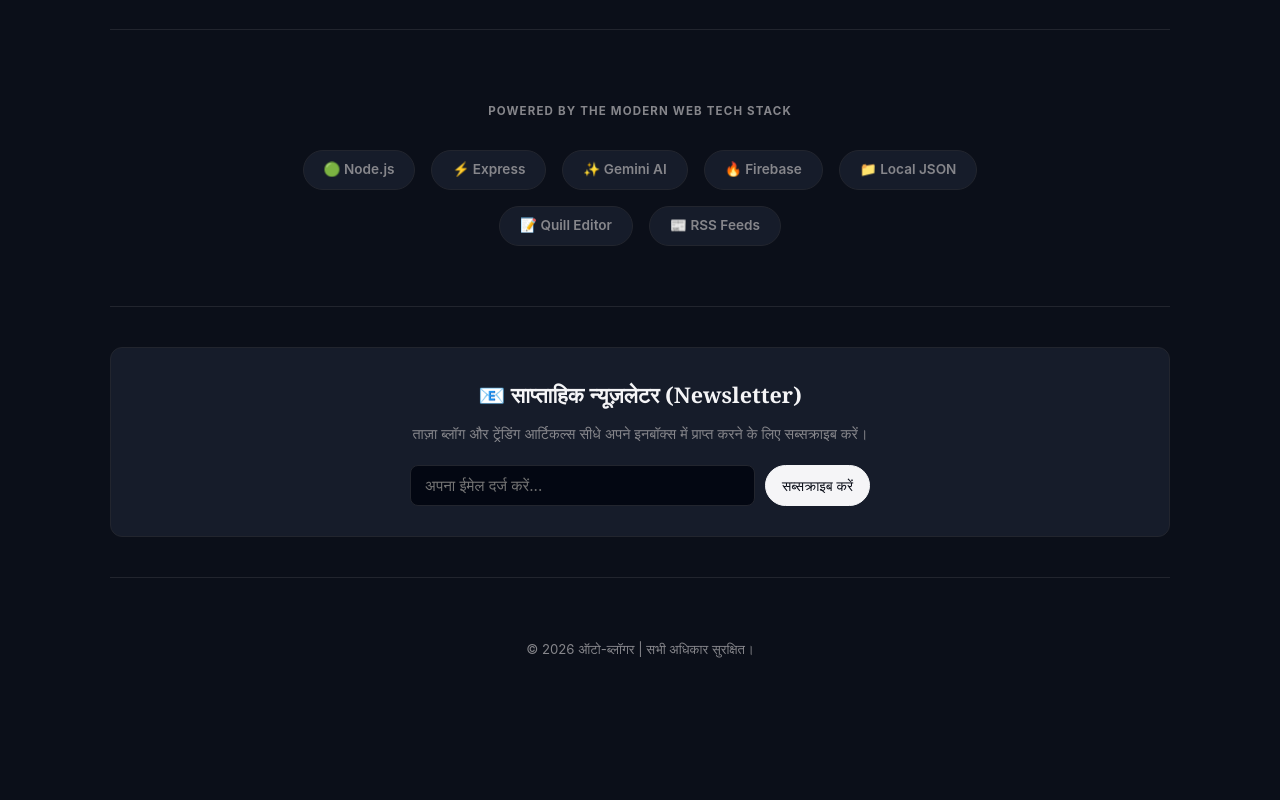
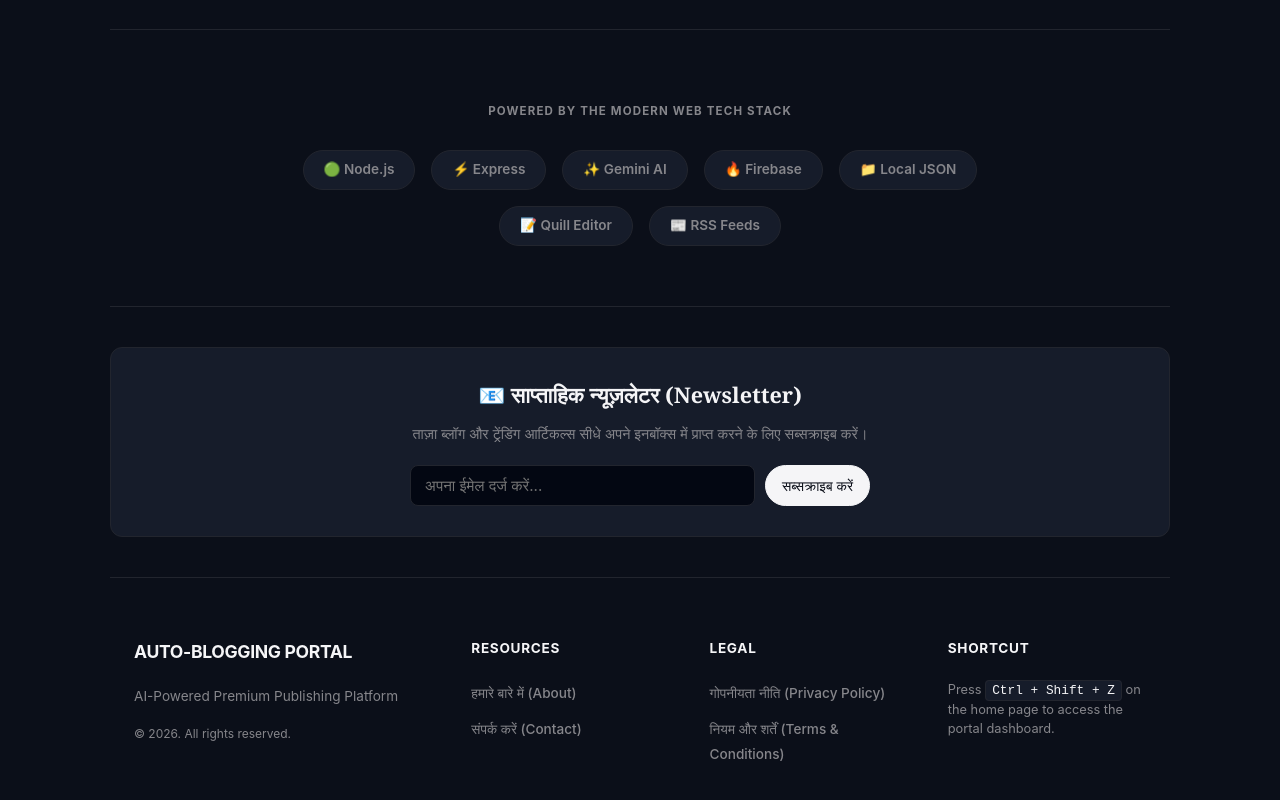
Before and after one commit to faltu087/auto-bloging-, a website: page public/index.html in a window 1280 px wide. Shown: the part 1914-2714 px from the top of the page. Before the commit the page ends 2676 px from the top, so only its background shows below. Drawn offline with Linux system fonts and the light colour scheme; no server answers.

Commit message:
Replace static institutional links in top navigation with content-focused filter tabs (Latest, Trending, Members Only, Subscribe), move institutional links to a premium multi-column footer layout, and implement client-side sorting/filtering.

```diff
--- a/public/index.html
+++ b/public/index.html
@@ -33,11 +33,11 @@
     <nav class="navigation-bar">
         <div class="nav-inner">
             <div class="static-nav">
-                <span class="static-nav-link active" id="nav-home" onclick="showView('home')">होम (Home)</span>
-                <span class="static-nav-link" id="nav-about" onclick="showView('about')">हमारे बारे में (About)</span>
-                <span class="static-nav-link" id="nav-contact" onclick="showView('contact')">संपर्क करें (Contact)</span>
-                <span class="static-nav-link" id="nav-privacy" onclick="showView('privacy')">गोपनीयता नीति (Privacy Policy)</span>
-                <span class="static-nav-link" id="nav-terms" onclick="showView('terms')">नियम और शर्तें (Terms)</span>
+                <span class="static-nav-link active" id="nav-home" onclick="filterFeed('all', this)">होम (Home)</span>
+                <span class="static-nav-link" id="nav-latest" onclick="filterFeed('latest', this)">नवीनतम (Latest)</span>
+                <span class="static-nav-link" id="nav-trending" onclick="filterFeed('trending', this)">लोकप्रिय (Trending)</span>
+                <span class="static-nav-link" id="nav-members" onclick="filterFeed('members', this)">मेम्बर्स ओनली (Members Only)</span>
+                <span class="static-nav-link" id="nav-newsletter" onclick="scrollToNewsletter(this)">न्यूज़लेटर (Subscribe)</span>
             </div>
         </div>
     </nav>
@@ -241,8 +241,32 @@
         </main>
 
         <!-- Footer -->
-        <footer>
-            <p>&copy; 2026 <span id="siteFooterTitle">ऑटो-ब्लॉगर</span> | सभी अधिकार सुरक्षित।</p>
+        <footer class="site-footer">
+            <div class="footer-grid">
+                <div class="footer-column footer-brand-col">
+                    <h4 id="siteFooterTitle">Auto-Blogging Portal</h4>
+                    <p class="footer-tagline">AI-Powered Premium Publishing Platform</p>
+                    <div class="footer-copyright">&copy; 2026. All rights reserved.</div>
+                </div>
+                <div class="footer-column">
+                    <h4>Resources</h4>
+                    <ul class="footer-links">
+                        <li><a href="javascript:void(0)" onclick="showView('about')">हमारे बारे में (About)</a></li>
+                        <li><a href="javascript:void(0)" onclick="showView('contact')">संपर्क करें (Contact)</a></li>
+                    </ul>
+                </div>
+                <div class="footer-column">
+                    <h4>Legal</h4>
+                    <ul class="footer-links">
+                        <li><a href="javascript:void(0)" onclick="showView('privacy')">गोपनीयता नीति (Privacy Policy)</a></li>
+                        <li><a href="javascript:void(0)" onclick="showView('terms')">नियम और शर्तें (Terms & Conditions)</a></li>
+                    </ul>
+                </div>
+                <div class="footer-column">
+                    <h4>Shortcut</h4>
+                    <p class="footer-shortcut-text">Press <code>Ctrl + Shift + Z</code> on the home page to access the portal dashboard.</p>
+                </div>
+            </div>
         </footer>
     </div>
 
@@ -251,6 +275,7 @@
         let searchQuery = '';
         let timer = null;
         window.siteSettings = {};
+        let activeFeedFilter = 'all';
 
         // ----------------------------------------------------
         // Configuration / Dynamic Settings Loader
@@ -333,9 +358,12 @@
             views.forEach(v => {
                 const view = document.getElementById(`${v}View`);
                 if (view) view.style.display = 'none';
+            });
 
-                const linkId = v === 'main' ? 'nav-home' : `nav-${v}`;
-                const link = document.getElementById(linkId);
+            // Clear active class from all header navigation links
+            const navIds = ['nav-home', 'nav-latest', 'nav-trending', 'nav-members'];
+            navIds.forEach(id => {
+                const link = document.getElementById(id);
                 if (link) link.classList.remove('active');
             });
 
@@ -343,17 +371,37 @@
             const targetView = document.getElementById(`${targetViewId}View`);
             if (targetView) targetView.style.display = 'block';
 
-            const activeLinkId = viewId === 'home' ? 'nav-home' : `nav-${viewId}`;
-            const activeLink = document.getElementById(activeLinkId);
-            if (activeLink) activeLink.classList.add('active');
-
             if (viewId === 'home') {
+                const activeLink = document.getElementById('nav-home');
+                if (activeLink) activeLink.classList.add('active');
                 if (hero) hero.style.display = 'block';
             } else {
                 if (hero) hero.style.display = 'none';
             }
 
             window.scrollTo({ top: 0, behavior: 'smooth' });
+        }
+
+        function filterFeed(filterType, el) {
+            activeFeedFilter = filterType;
+
+            const navLinks = document.querySelectorAll('.static-nav-link');
+            navLinks.forEach(link => link.classList.remove('active'));
+            if (el) el.classList.add('active');
+
+            showView('home');
+            loadPosts();
+        }
+
+        function scrollToNewsletter(el) {
+            const navLinks = document.querySelectorAll('.static-nav-link');
+            navLinks.forEach(link => link.classList.remove('active'));
+            if (el) el.classList.add('active');
+
+            const newsletterSection = document.getElementById('bottomNewsletterBox');
+            if (newsletterSection) {
+                newsletterSection.scrollIntoView({ behavior: 'smooth' });
+            }
         }
 
         // Hidden Admin Secret Key Handler (Ctrl + Shift + Z)
@@ -558,6 +606,14 @@
             fetch(url)
                 .then(res => res.json())
                 .then(posts => {
+                    // Apply client-side feed filters & sorting
+                    if (activeFeedFilter === 'trending') {
+                        posts.sort((a, b) => (b.views || 0) - (a.views || 0));
+                    } else if (activeFeedFilter === 'members') {
+                        posts = posts.filter(post => post.access === 'members');
+                    } else if (activeFeedFilter === 'latest') {
+                        posts.sort((a, b) => new Date(b.timestamp) - new Date(a.timestamp));
+                    }
                     if (posts.length === 0) {
                         postsGrid.innerHTML = `
                             <div style="grid-column: 1/-1; text-align: center; color: var(--text-secondary); padding: 50px;">
--- a/public/style.css
+++ b/public/style.css
@@ -1451,14 +1451,91 @@ body {
     color: var(--text-secondary);
 }
 
-/* Footer */
-footer {
-    text-align: center;
-    padding: 48px 24px;
-    color: var(--text-secondary);
-    font-size: 0.825rem;
+/* Footer Grid Layout */
+.site-footer {
     border-top: 1px solid var(--border-color);
+    background: var(--bg-color);
+    padding: 60px 24px 40px 24px;
     margin-top: auto;
+    width: 100%;
+    box-sizing: border-box;
+    display: flex;
+    justify-content: center;
+    transition: background var(--transition-speed), border-color var(--transition-speed);
+}
+
+.footer-grid {
+    max-width: 1100px;
+    width: 100%;
+    display: grid;
+    grid-template-columns: 1.5fr repeat(3, 1fr);
+    gap: 40px;
+    text-align: left;
+}
+
+.footer-column h4 {
+    font-family: var(--font-sans);
+    font-size: 0.85rem;
+    font-weight: 700;
+    text-transform: uppercase;
+    color: var(--text-primary);
+    margin: 0 0 20px 0;
+    letter-spacing: 0.05em;
+}
+
+.footer-brand-col h4 {
+    font-size: 1.1rem;
+    letter-spacing: -0.02em;
+}
+
+.footer-tagline {
+    font-size: 0.85rem;
+    color: var(--text-secondary);
+    margin: 8px 0 16px 0;
+}
+
+.footer-copyright {
+    font-size: 0.75rem;
+    color: var(--text-secondary);
+}
+
+.footer-links {
+    list-style: none;
+    padding: 0;
+    margin: 0;
+}
+
+.footer-links li {
+    margin-bottom: 10px;
+}
+
+.footer-links a {
+    color: var(--text-secondary);
+    text-decoration: none;
+    font-size: 0.85rem;
+    font-weight: 500;
+    transition: color 0.15s ease;
+}
+
+.footer-links a:hover {
+    color: var(--text-primary);
+}
+
+.footer-shortcut-text {
+    font-size: 0.8rem;
+    color: var(--text-secondary);
+    line-height: 1.5;
+    margin: 0;
+}
+
+.footer-shortcut-text code {
+    background: var(--neutral-badge);
+    padding: 2px 6px;
+    border-radius: 4px;
+    font-family: monospace;
+    font-size: 0.8rem;
+    border: 1px solid var(--border-color);
+    color: var(--text-primary);
 }
 
 @keyframes fadeIn {
```
